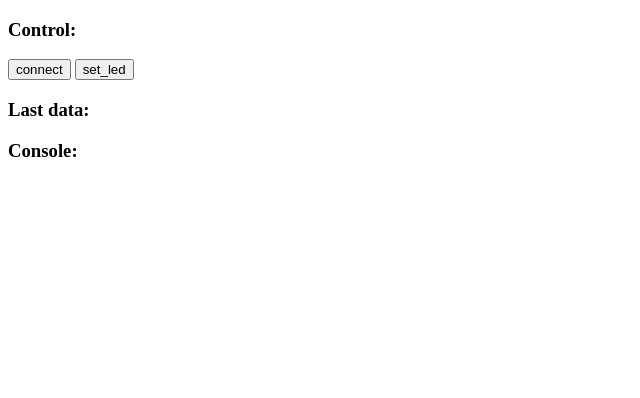
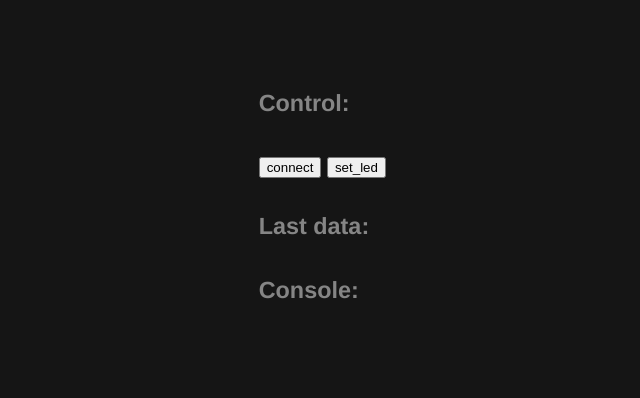
Before and after one commit to abmt-community/mbed_nodes, a plain HTML site: page ble_app/index.html in a window 1280 px wide. Shown: the whole page, without its empty margins (0-640 px from the left). Drawn offline with Linux system fonts and the light colour scheme.

Commit message:
small old changes

```diff
--- a/ble_app/index.html
+++ b/ble_app/index.html
@@ -5,6 +5,7 @@
   <meta name="viewport" content="width=device-width">
   <title>ABMT-BLE example</title>
   <link rel="manifest" href="manifest.json">
+  <link rel="stylesheet" href="main.css">
 </head>
 
 <body>
--- /dev/null
+++ b/ble_app/main.css
@@ -0,0 +1,10 @@
+:root {
+    font-family: Helvetica, Arial, sans-serif;
+    max-width: 70ch;
+    padding: 3em 1em;
+    margin: auto;
+    line-height: 1.75;
+    font-size: 1.25em;
+    background: #151515;
+	color: #858585;
+}
```
Also changed, not shown: 2 other files.
